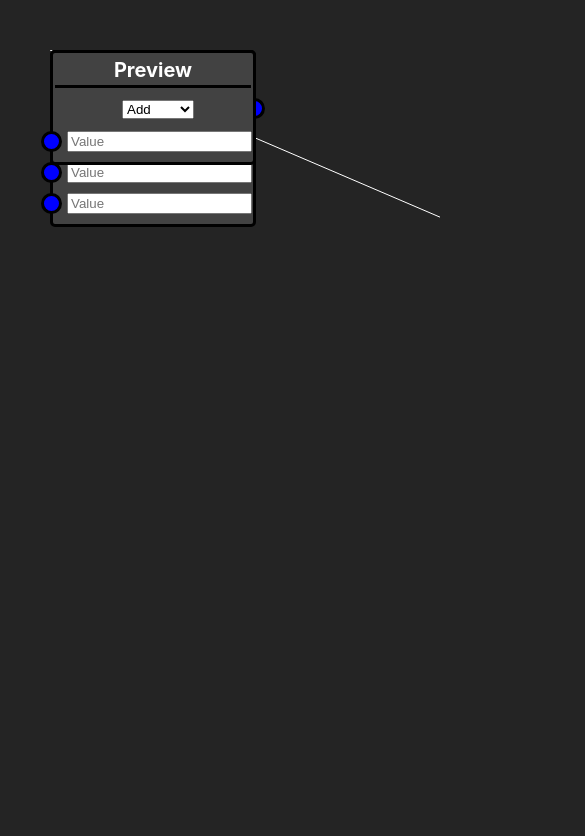
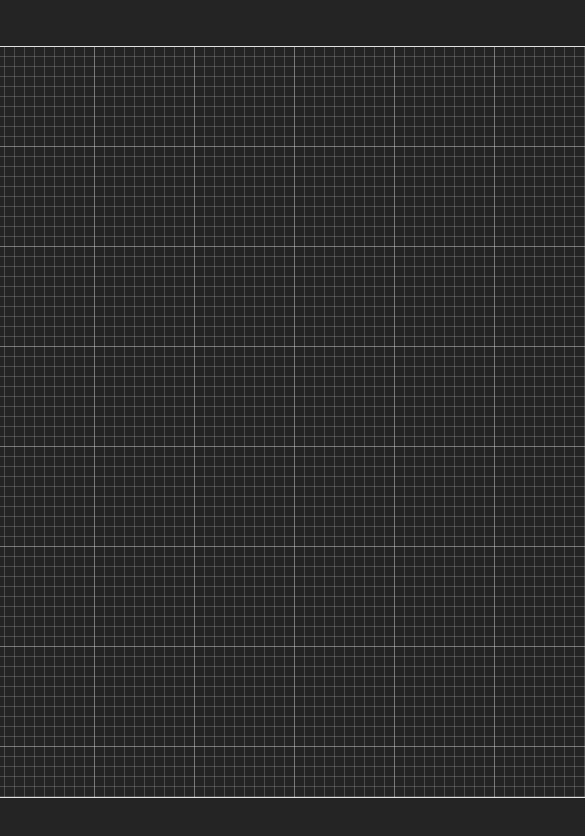
Before and after one commit to racsoraul/nodes, a React (Vite) app: page / in a window 390 px wide. Shown: the top 836 px of the page, 585 px wide, since content can reach past the window. Built offline with nearby package versions, Linux system fonts and the light colour scheme.

Commit message:
Adds grid, improves active element,general responsive enhancements.

```diff
--- a/src/App.module.css
+++ b/src/App.module.css
@@ -1,8 +1,5 @@
 .container {
     position: relative;
-    display: flex;
-    justify-content: center;
-    margin: 50px;
     width: 100vw;
     height: 100vh;
 }
--- a/src/App.tsx
+++ b/src/App.tsx
@@ -1,12 +1,11 @@
-import Bezier from './Bezier/Bezier'
 import NodeSystem from './NodeSystem/NodeSystem'
 import classes from "./App.module.css"
 
 function App() {
   return (
     <div className={classes.container}>
-      {/* <Bezier viewBoxWidth={500} viewBoxHeight={500} /> */}
-      <NodeSystem />
+      {/* <div className={classes.profile}></div> */}
+      <NodeSystem width={1000} height={750} />
     </div>
   )
 }
--- a/src/NodeSystem/Node.module.css
+++ b/src/NodeSystem/Node.module.css
@@ -8,18 +8,23 @@
     border-radius: 5px;
     border-style: solid;
     border-color: #000000;
+    -webkit-user-select: none;
+    user-select: none;
+}
+
+.active {
+    border-color: #ffffff;
 }
 
 .header {
     text-align: center;
     color: #ffffff;
-    cursor: grab
+    cursor: grab;
+    background-color: rgb(129, 73, 73);
 }
 
 .header h1 {
-    margin: 2px;
-    border-bottom-style: solid;
-    border-bottom-color: #000000;
+    margin: 0;
     -webkit-user-select: none;
     user-select: none;
     font-size: 20px;
--- a/src/NodeSystem/Node.tsx
+++ b/src/NodeSystem/Node.tsx
@@ -22,7 +22,7 @@ interface BaseNodeProps {
     title: string
     inputs: Variable[]
     outputs: Variable[]
-    recentlyActive: number
+    activeNodeID: number
     onCreation: (ref: NodeRef) => void
     onActive: (id: number) => void
 }
@@ -44,12 +44,12 @@ function Node(props: BaseNodeProps) {
     }, [])
 
     useEffect(() => {
-        if (props.recentlyActive === id.current) {
+        if (isActive(id.current, props.activeNodeID)) {
             setCurrentZIndex(2)
         } else {
             setCurrentZIndex(1)
         }
-    }, [props.recentlyActive])
+    }, [props.activeNodeID])
 
     const handleMouseDown = (event: MouseEvent<HTMLDivElement>) => {
         if (!nodeRef.current) {
@@ -75,15 +75,20 @@ function Node(props: BaseNodeProps) {
         if (!nodeRef.current) {
             return
         }
-        setCurrentPos({
+        const nextPos = {
             x: offset.x + event.clientX,
             y: offset.y + event.clientY,
+        }
+        console.log(nextPos);
+        setCurrentPos({
+            x: nextPos.x < 0 ? 0 : nextPos.x,
+            y: nextPos.y < 0 ? 0 : nextPos.y,
         })
     }
 
     return <div
         ref={nodeRef}
-        className={classes.container}
+        className={`${classes.container} ${isActive(id.current, props.activeNodeID) ? classes.active : ""}`}
         style={{
             left: currentPos.x,
             top: currentPos.y,
@@ -103,7 +108,12 @@ function Node(props: BaseNodeProps) {
         <div className={classes.body}>
             <div className={classes.outputs}>
                 {props.outputs.map(
-                    (output, index) => <Socket key={index} type={SocketType.Output} variable={output} />
+                    (output, index) => <Socket
+                        key={index}
+                        active={isActive(id.current, props.activeNodeID)}
+                        type={SocketType.Output}
+                        variable={output}
+                    />
                 )}
             </div>
             <div className={classes.options}>
@@ -116,7 +126,12 @@ function Node(props: BaseNodeProps) {
             </div>
             <div className={classes.inputs}>
                 {props.inputs.map(
-                    (input, index) => <Socket key={index} type={SocketType.Input} variable={input} />
+                    (input, index) => <Socket
+                        key={index}
+                        active={isActive(id.current, props.activeNodeID)}
+                        type={SocketType.Input}
+                        variable={input}
+                    />
                 )}
             </div>
         </div>
@@ -124,3 +139,7 @@ function Node(props: BaseNodeProps) {
 }
 
 export default Node
+
+function isActive(id: number, targetID: number): boolean {
+    return id === targetID
+}
--- a/src/NodeSystem/NodeSystem.module.css
+++ b/src/NodeSystem/NodeSystem.module.css
@@ -1,20 +1,19 @@
 .container {
+    position: relative;
     width: 100%;
     height: 100%;
+    display: flex;
+    justify-content: center;
+    align-items: center;
 }
 
 .connectors {
     position: absolute;
-    width: 100%;
-    height: 100%;
-    top: 0px;
-    left: 0px;
-    stroke: #ffffff;
+    border-style: solid;
+    border-width: 1px;
 }
 
 .nodes {
-    position: relative;
-    width: 100%;
-    height: 100%;
-    overflow: visible;
+    position: absolute;
+    overflow: scroll;
 }
--- a/src/NodeSystem/NodeSystem.tsx
+++ b/src/NodeSystem/NodeSystem.tsx
@@ -11,20 +11,34 @@ interface NodesState {
     [key: string]: NodeRef
 }
 
-function NodeSystem() {
+interface NodeSystemProps {
+    width: number
+    height: number
+}
+
+function NodeSystem(props: NodeSystemProps) {
     const svgContainerRef = useRef<SVGSVGElement>(null)
+    const nodesContainerRef = useRef<HTMLDivElement>(null)
     const [nodeRefs, setNodeRefs] = useState<NodesState>({})
-    const [recentlyActive, setRecentlyActive] = useState(0)
+    const [activeNodeID, setActiveNodeID] = useState(0)
 
-    useEffect(() => {
-        if (svgContainerRef.current) {
-            const path = document.createElementNS("http://www.w3.org/2000/svg", "path")
-            path.setAttribute("d", "M 0,0 L 700,300")
-            path.setAttribute("id", "asd")
-            svgContainerRef.current.appendChild(path)
-            return () => path.remove()
-        }
-    }, [])
+    // useEffect(() => {
+    //     if (svgContainerRef.current && nodesContainerRef.current) {
+    //         const path = document.createElementNS("http://www.w3.org/2000/svg", "path")
+    //         const ncx = nodesContainerRef.current.getBoundingClientRect().left || 0
+    //         const ncy = nodesContainerRef.current.getBoundingClientRect().top || 0
+
+    //         const origin = new DOMPointReadOnly(ncx, ncy)
+    //         const originDOMPoint = origin.matrixTransform(svgContainerRef.current.getScreenCTM()?.inverse())
+    //         const end = new DOMPointReadOnly(ncx + 1000, ncy + 1000)
+    //         const endDOMPoint = end.matrixTransform(svgContainerRef.current.getScreenCTM()?.inverse())
+    //         path.setAttribute("d", `M ${originDOMPoint.x},${originDOMPoint.y} L ${endDOMPoint.x},${endDOMPoint.y}`)
+    //         path.setAttribute("stroke", "white")
+    //         svgContainerRef.current.appendChild(path)
+    //         svgContainerRef.current.append()
+    //         return () => path.remove()
+    //     }
+    // }, [])
 
     const handleOnNewNode = (ref: NodeRef) => {
         setNodeRefs(prevState => {
@@ -37,15 +51,33 @@ function NodeSystem() {
 
     const handleOnSetActive = (id: number) => {
         console.log(id);
-        setRecentlyActive(id)
+        setActiveNodeID(id)
     }
 
     return <div className={classes.container}>
         <svg
+            viewBox={`0 0 ${props.width} ${props.height}`}
             ref={svgContainerRef}
             className={classes.connectors}
-        />
-        <div id="nodes_container" className={classes.nodes}>
+            style={{ width: props.width, height: props.height }}
+        >
+            <defs>
+                <pattern id="tenthGrid" width="10" height="10" patternUnits="userSpaceOnUse">
+                    <path d="M 10 0 L 10 10 0 10" fill="none" stroke="silver" strokeWidth="0.5" />
+                </pattern>
+                <pattern id="grid" width="100" height="100" patternUnits="userSpaceOnUse">
+                    <rect width="100" height="100" fill="url(#tenthGrid)" />
+                    <path d="M 100 0 L 100 100 0 100" fill="none" stroke="white" strokeOpacity="0.5" strokeWidth="1" />
+                </pattern>
+            </defs>
+            <rect width="100%" height="100%" fill="url(#grid)"/>
+        </svg>
+        <div
+            ref={nodesContainerRef}
+            id="nodes_container"
+            className={classes.nodes}
+            style={{ width: props.width, height: props.height }}
+        >
             <Node
                 title="Math"
                 inputs={[
@@ -55,7 +87,7 @@ function NodeSystem() {
                 outputs={[
                     { type: VariableType.Number, name: "Value" },
                 ]}
-                recentlyActive={recentlyActive}
+                activeNodeID={activeNodeID}
                 onCreation={handleOnNewNode}
                 onActive={handleOnSetActive}
             />
@@ -65,7 +97,7 @@ function NodeSystem() {
                     { type: VariableType.Number, name: "Value" },
                 ]}
                 outputs={[]}
-                recentlyActive={recentlyActive}
+                activeNodeID={activeNodeID}
                 onCreation={handleOnNewNode}
                 onActive={handleOnSetActive}
             />
--- a/src/NodeSystem/Socket.module.css
+++ b/src/NodeSystem/Socket.module.css
@@ -21,6 +21,10 @@
     border-color: #000000;
 }
 
+.active {
+    border-color: #ffffff;
+}
+
 .valueInput {
     display: flex;
     margin-left: 5px;
--- a/src/NodeSystem/Socket.tsx
+++ b/src/NodeSystem/Socket.tsx
@@ -2,19 +2,20 @@ import { Variable, VariableType } from "./Node"
 import classes from "./Socket.module.css"
 
 export const enum SocketType {
-    Input = "Input",
-    Output = "Output"
+    Input,
+    Output
 }
 
 interface SocketProps {
     type: SocketType
     variable: Variable
+    active: boolean
 }
 
-function Socket({ type, variable }: SocketProps) {
+function Socket({ type, variable, active }: SocketProps) {
     return <div className={`${classes.container} ${type === SocketType.Output ? classes.alignToRightBorder : classes.alignToLeftBorder}`}>
         <div
-            className={classes.connector}
+            className={`${classes.connector} ${active ? classes.active : ""}`}
             style={{ backgroundColor: getColorFromType(variable.type) }}
         />
         {renderValue(type, variable)}
```
